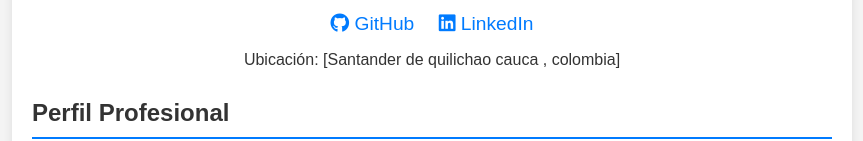
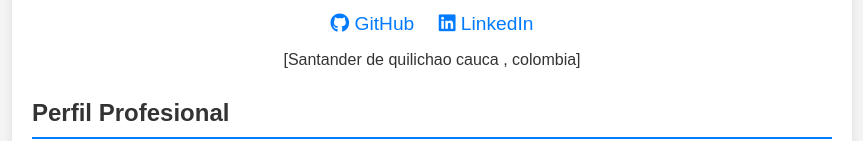
Before and after one commit to Lozada-18/Portafolio.github.io, a plain HTML site: page index.html in a window 1280 px wide. Shown: the part 383-524 px from the top of the page, without its empty margins (208-1071 px from the left). Drawn offline with Linux system fonts and the light colour scheme.

Commit message:
Update index.html

```diff
--- a/index.html
+++ b/index.html
@@ -76,7 +76,7 @@
                 <a href="https://github.com/tu-usuario"><i class="fab fa-github"></i> GitHub</a>
                 <a href="https://linkedin.com/in/tu-usuario"><i class="fab fa-linkedin"></i> LinkedIn</a>
             </p>
-            <p>Ubicación: [Santander de quilichao cauca , colombia]</p>
+            <p> [Santander de quilichao cauca , colombia]</p>
         </header>
 
         <section id="profile">
```
